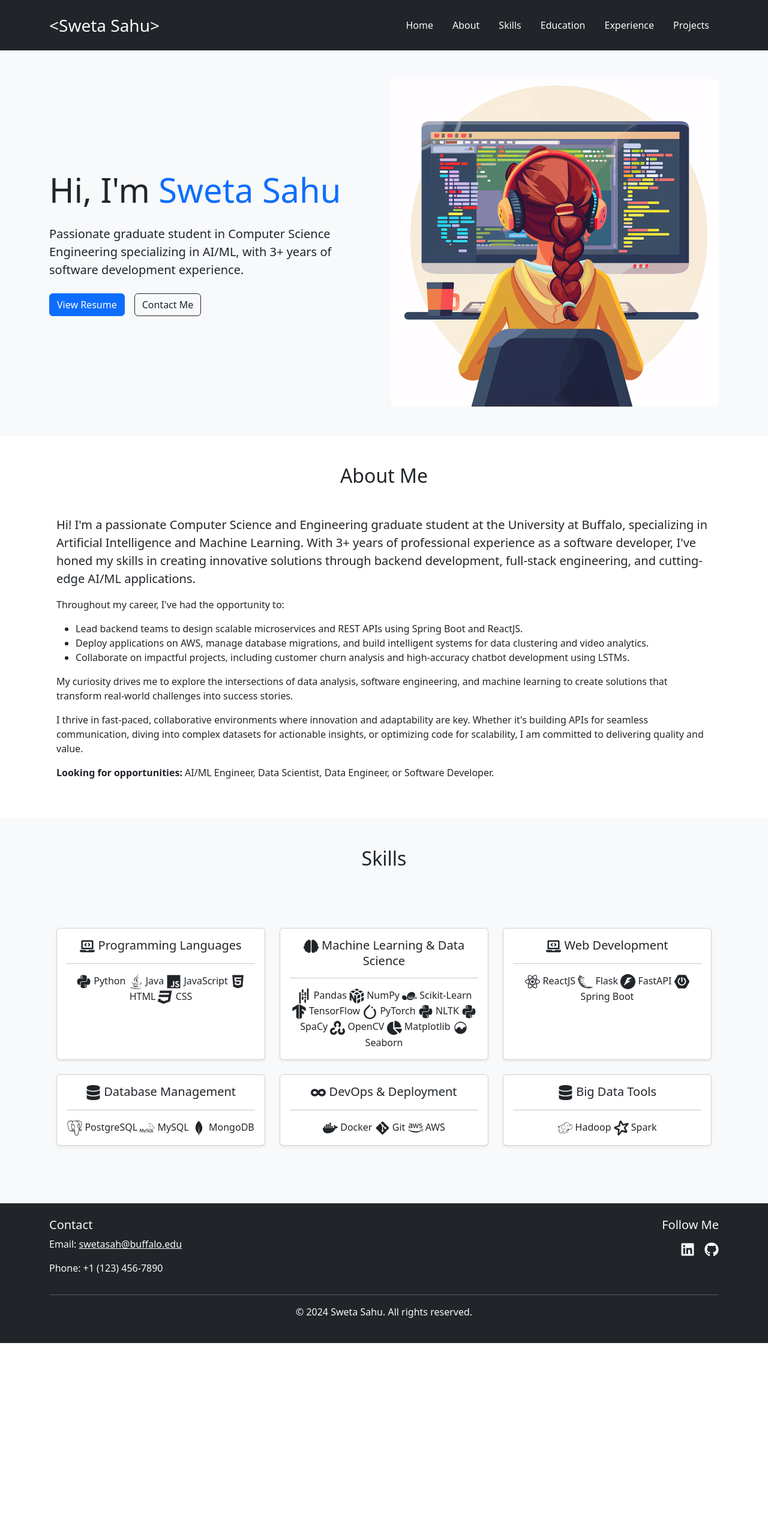
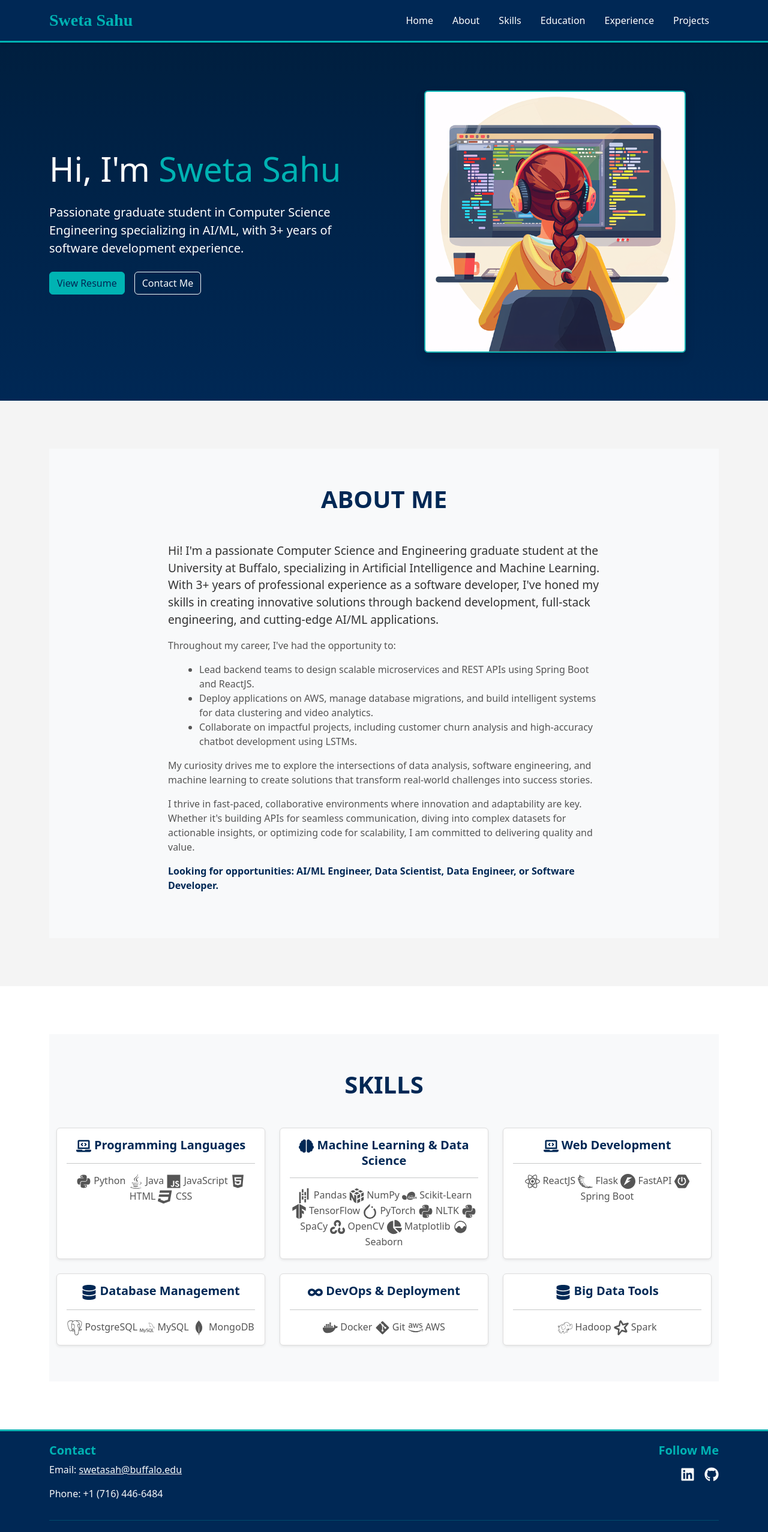
Before and after one commit to sweta-sahu/Portfolio, a Next.js app: page / in a window 1280 px wide. Shown: the top 2554 px of the page at 60% size. Before the commit the page ends 2239 px from the top, so only its background shows below. Built offline with nearby package versions, Linux system fonts and the light colour scheme.

Commit message:
issue 3 resolve

```diff
--- a/src/components/footer/Footer.js
+++ b/src/components/footer/Footer.js
@@ -1,32 +1,72 @@
 import { Container, Row, Col } from "react-bootstrap";
-import { FaLinkedin, FaGithub } from 'react-icons/fa';
+import { FaLinkedin, FaGithub } from "react-icons/fa";
 
 function Footer() {
   return (
-    <footer className="bg-dark text-light py-4">
+    <footer
+      style={{
+        backgroundColor: "#002855",
+        color: "#f8f9fa",
+        padding: "20px 0",
+        borderTop: '3px solid #00b3b3',
+      }}
+    >
       <Container>
         <Row>
           <Col md={6}>
-            <h5>Contact</h5>
-            <p>Email: <a href="mailto:swetasah@buffalo.edu" className="text-light">swetasah@buffalo.edu</a></p>
-            <p>Phone: +1 (123) 456-7890</p>
+            <h5 style={{ color: "#00b3b3", fontWeight: "bold" }}>Contact</h5>
+            <p>
+              Email:{" "}
+              <a href="mailto:swetasah@buffalo.edu" className="text-light">
+                swetasah@buffalo.edu
+              </a>
+            </p>
+            <p>Phone: +1 (716) 446-6484</p>
           </Col>
+
           <Col md={6} className="text-md-end">
-            <h5>Follow Me</h5>
+            <h5 style={{ color: "#00b3b3", fontWeight: "bold" }}>Follow Me</h5>
             <div className="d-flex justify-content-md-end gap-3">
-              <a href="https://www.linkedin.com/in/23-sweta-sahu/" target="_blank" rel="noopener noreferrer" className="text-light fs-4">
+              <a
+                href="https://www.linkedin.com/in/23-sweta-sahu/"
+                target="_blank"
+                rel="noopener noreferrer"
+                className="text-light fs-4"
+                style={{
+                  transition: "color 0.3s",
+                }}
+                onMouseEnter={(e) => (e.target.style.color = "#00b3b3")}
+                onMouseLeave={(e) => (e.target.style.color = "#f8f9fa")}
+              >
                 <FaLinkedin />
               </a>
-              <a href="https://github.com/sweta-sahu" target="_blank" rel="noopener noreferrer" className="text-light fs-4">
+              <a
+                href="https://github.com/sweta-sahu"
+                target="_blank"
+                rel="noopener noreferrer"
+                className="text-light fs-4"
+                style={{
+                  transition: "color 0.3s",
+                }}
+                onMouseEnter={(e) => (e.target.style.color = "#00b3b3")}
+                onMouseLeave={(e) => (e.target.style.color = "#f8f9fa")}
+              >
                 <FaGithub />
               </a>
             </div>
           </Col>
         </Row>
-        <hr className="border-light my-3" />
+
+        <hr
+          style={{
+            borderTop: "1px solid #00b3b3",
+          }}
+        />
         <Row>
           <Col className="text-center">
-            <p>© {new Date().getFullYear()} Sweta Sahu. All rights reserved.</p>
+            <p style={{ fontSize: "0.9rem", color: "#aaa" }}>
+              © {new Date().getFullYear()} Sweta Sahu. All rights reserved.
+            </p>
           </Col>
         </Row>
       </Container>
--- a/src/components/header/Header.js
+++ b/src/components/header/Header.js
@@ -5,20 +5,48 @@ import 'bootstrap/dist/css/bootstrap.min.css';
 
 function Header() {
   return (
-    <Navbar expand="lg" className="bg-dark text-light py-3" sticky="top">
+    <Navbar
+      expand="lg"
+      sticky="top"
+      style={{
+        backgroundColor: '#002855',
+        boxShadow: '0 4px 6px rgba(0, 0, 0, 0.1)',
+        borderBottom: '3px solid #00b3b3',
+      }}
+    >
       <Container>
-        <Navbar.Brand href="/" className="text-light fs-3">
-          &lt;Sweta Sahu&gt;
+        <Navbar.Brand
+          href="/"
+          className="fs-3"
+          style={{
+            color: '#00b3b3',
+            fontFamily: '"Pacifico", cursive',
+            fontWeight: 'bold',
+          }}
+        >
+          Sweta Sahu
         </Navbar.Brand>
         <Navbar.Toggle aria-controls="basic-navbar-nav" />
         <Navbar.Collapse id="basic-navbar-nav">
           <Nav className="ms-auto">
-            <Nav.Link href="/" className="text-light mx-2">Home</Nav.Link>
-            <Nav.Link href="#about" className="text-light mx-2">About</Nav.Link>
-            <Nav.Link href="#skills" className="text-light mx-2">Skills</Nav.Link>
-            <Nav.Link href="/education" className="text-light mx-2">Education</Nav.Link>
-            <Nav.Link href="/experience" className="text-light mx-2">Experience</Nav.Link>
-            <Nav.Link href="/projects" className="text-light mx-2">Projects</Nav.Link>
+            <Nav.Link href="/" className="mx-2" style={{ color: '#fff', fontWeight: '500' }}>
+              Home
+            </Nav.Link>
+            <Nav.Link href="#about" className="mx-2" style={{ color: '#fff', fontWeight: '500' }}>
+              About
+            </Nav.Link>
+            <Nav.Link href="#skills" className="mx-2" style={{ color: '#fff', fontWeight: '500' }}>
+              Skills
+            </Nav.Link>
+            <Nav.Link href="/education" className="mx-2" style={{ color: '#fff', fontWeight: '500' }}>
+              Education
+            </Nav.Link>
+            <Nav.Link href="/experience" className="mx-2" style={{ color: '#fff', fontWeight: '500' }}>
+              Experience
+            </Nav.Link>
+            <Nav.Link href="/projects" className="mx-2" style={{ color: '#fff', fontWeight: '500' }}>
+              Projects
+            </Nav.Link>
           </Nav>
         </Navbar.Collapse>
       </Container>
--- a/src/components/pages/About.js
+++ b/src/components/pages/About.js
@@ -2,37 +2,48 @@ import { Container, Row, Col } from "react-bootstrap";
 
 export default function About() {
   return (
+    <div style={{ backgroundColor: "#f8f9fa", padding: "60px 0" }}>
       <Container>
         <Row>
           <Col>
-          {/* <h2 className="text-center mb-4">About Me</h2> */}
+            <h2
+              className="text-center mb-5"
+              style={{
+                fontSize: "2.5rem",
+                fontWeight: "bold",
+                color: "#002855",
+                textTransform: "uppercase",
+              }}
+            >
+              About Me
+            </h2>
           </Col>
         </Row>
         <Row className="align-items-center">
-        {/* Text Content */}
-        <Col>
-          <p className="lead">
+          <Col md={12} lg={8} className="mx-auto">
+            <p className="lead" style={{ color: "#333", fontSize: "1.2rem" }}>
               Hi! I'm a passionate Computer Science and Engineering graduate student at the University at Buffalo, specializing in Artificial Intelligence and Machine Learning. With 3+ years of professional experience as a software developer, I've honed my skills in creating innovative solutions through backend development, full-stack engineering, and cutting-edge AI/ML applications.
             </p>
-          <p>
+            <p style={{ color: "#555" }}>
               Throughout my career, I've had the opportunity to:
             </p>
-          <ul>
+            <ul style={{ color: "#555", marginLeft: "20px" }}>
               <li>Lead backend teams to design scalable microservices and REST APIs using Spring Boot and ReactJS.</li>
               <li>Deploy applications on AWS, manage database migrations, and build intelligent systems for data clustering and video analytics.</li>
               <li>Collaborate on impactful projects, including customer churn analysis and high-accuracy chatbot development using LSTMs.</li>
             </ul>
-          <p>
+            <p style={{ color: "#555" }}>
               My curiosity drives me to explore the intersections of data analysis, software engineering, and machine learning to create solutions that transform real-world challenges into success stories.
             </p>
-          <p>
+            <p style={{ color: "#555" }}>
               I thrive in fast-paced, collaborative environments where innovation and adaptability are key. Whether it's building APIs for seamless communication, diving into complex datasets for actionable insights, or optimizing code for scalability, I am committed to delivering quality and value.
             </p>
-          <p>
-            <strong>Looking for opportunities:</strong> AI/ML Engineer, Data Scientist, Data Engineer, or Software Developer.
+            <p style={{ fontWeight: "bold", color: "#002855" }}>
+              Looking for opportunities: AI/ML Engineer, Data Scientist, Data Engineer, or Software Developer.
             </p>
           </Col>
         </Row>
       </Container>
+    </div>
   );
 }
--- a/src/components/pages/Home.js
+++ b/src/components/pages/Home.js
@@ -2,45 +2,84 @@ import Header from '../header/Header';
 import Footer from '../footer/Footer';
 import About from './About';
 import Skills from './Skills';
-import Education from './Education';
-import Experience from './Experience';
-import Projects from './Projects';
 import { Container, Row, Col, Button } from 'react-bootstrap';
+import Loader from '../loader/Loader';
+import {useEffect, useState} from 'react';
 
 function Home() {
+
+  const [loading, setLoading] = useState(true);
+
+  useEffect(() => {
+    const timer = setTimeout(() => setLoading(false), 3000);
+    return () => clearTimeout(timer);
+  }, []);
+
+  if (loading) {
+    return <Loader />;
+  }
+
   return (
     <>
       <Header />
-      <section id="home" className="bg-light py-5">
+      <section
+        id="home"
+        style={{
+          background: 'linear-gradient(180deg, #001f3f, #002855)',
+          color: '#fff',
+          padding: '80px 0',
+        }}
+      >
         <Container>
           <Row className="align-items-center">
             <Col md={6} className="text-center text-md-start">
-              <h1 className="display-4 mb-4">Hi, I'm <span className="text-primary">Sweta Sahu</span></h1>
+              <h1 className="display-4 mb-4">
+                Hi, I'm <span style={{ color: '#00b3b3' }}>Sweta Sahu</span>
+              </h1>
               <p className="lead mb-4">
                 Passionate graduate student in Computer Science Engineering specializing in AI/ML, with 3+ years of software development experience.
               </p>
-              <Button variant="primary" className="me-3" href="https://drive.google.com/file/d/1w8LDmNsZyy-4uiVpJWDnvGucwidvmku_/view?usp=drive_link" target="_blank">
+              <Button
+                variant="light"
+                className="me-3"
+                href="https://drive.google.com/file/d/1w8LDmNsZyy-4uiVpJWDnvGucwidvmku_/view?usp=drive_link"
+                target="_blank"
+                style={{
+                  color: '#002855',
+                  backgroundColor: '#00b3b3',
+                  borderColor: '#00b3b3',
+                }}
+              >
                 View Resume
               </Button>
-              <Button variant="outline-dark" href="mailto:swetasah@buffalo.edu">Contact Me</Button>
+              <Button variant="outline-light" href="mailto:swetasah@buffalo.edu">
+                Contact Me
+              </Button>
             </Col>
             <Col md={6} className="text-center">
-              <img src="/assets/developer.png" alt="Sweta Sahu" className="img-fluid" />
+              <img
+                src="/assets/developer.png"
+                alt="Sweta Sahu"
+                className="img-fluid rounded shadow"
+                style={{
+                  border: '2px solid #00b3b3',
+                  maxWidth: '80%',
+                  height: 'auto',
+                }}
+              />
             </Col>
           </Row>
         </Container>
       </section>
 
-      <section id="about" className="py-5">
+      <section id="about" style={{ backgroundColor: '#f4f4f4', padding: '80px 0' }}>
         <Container>
-          <h2 className="text-center mb-5">About Me</h2>
           <About />
         </Container>
       </section>
 
-      <section id="skills" className="bg-light py-5">
+      <section id="skills" style={{ backgroundColor: '#fff', padding: '80px 0' }}>
         <Container>
-          <h2 className="text-center mb-5">Skills</h2>
           <Skills />
         </Container>
       </section>
--- a/src/components/pages/Skills.js
+++ b/src/components/pages/Skills.js
@@ -9,14 +9,28 @@ function Skills() {
   const iconSize = 25;
 
   return (
-    <Container className="py-5">
+    <div style={{ backgroundColor: "#f8f9fa", padding: "60px 0" }}>
+      <Container>
+        <h2
+          className="text-center mb-5"
+          style={{
+            fontSize: "2.5rem",
+            fontWeight: "bold",
+            color: "#002855",
+            textTransform: "uppercase",
+          }}
+        >
+          Skills
+        </h2>
         <Row className="g-4">
           <Col lg={4} md={6} sm={12}>
-          <Card className="text-center h-100 shadow-sm">
+            <Card className="text-center h-100 shadow-sm" style={{ border: "1px solid #ddd" }}>
               <Card.Body>
-              <Card.Title><FaLaptopCode size={iconSize} /> Programming Languages</Card.Title>
+                <Card.Title style={{ color: "#002855", fontWeight: "bold" }}>
+                  <FaLaptopCode size={iconSize} /> Programming Languages
+                </Card.Title>
                 <hr />
-              <Card.Text>
+                <Card.Text style={{ color: "#555" }}>
                   <FaPython size={iconSize} /> Python <FaJava size={iconSize} /> Java <FaJs size={iconSize} /> JavaScript <FaHtml5 size={iconSize} /> HTML <FaCss3 size={iconSize} /> CSS
                 </Card.Text>
               </Card.Body>
@@ -24,11 +38,13 @@ function Skills() {
           </Col>
 
           <Col lg={4} md={6} sm={12}>
-          <Card className="text-center h-100 shadow-sm">
+            <Card className="text-center h-100 shadow-sm" style={{ border: "1px solid #ddd" }}>
               <Card.Body>
-              <Card.Title><FaBrain size={iconSize} /> Machine Learning & Data Science</Card.Title>
+                <Card.Title style={{ color: "#002855", fontWeight: "bold" }}>
+                  <FaBrain size={iconSize} /> Machine Learning & Data Science
+                </Card.Title>
                 <hr />
-              <Card.Text>
+                <Card.Text style={{ color: "#555" }}>
                   <SiPandas size={iconSize} /> Pandas <SiNumpy size={iconSize} /> NumPy <SiScikitlearn size={iconSize} /> Scikit-Learn <SiTensorflow size={iconSize} /> TensorFlow <SiPytorch size={iconSize} /> PyTorch <FaPython size={iconSize} /> NLTK <FaPython size={iconSize} /> SpaCy <SiOpencv size={iconSize} /> OpenCV <FaChartPie size={iconSize} /> Matplotlib <IoIosAnalytics size={iconSize} /> Seaborn
                 </Card.Text>
               </Card.Body>
@@ -36,11 +52,13 @@ function Skills() {
           </Col>
 
           <Col lg={4} md={6} sm={12}>
-          <Card className="text-center h-100 shadow-sm">
+            <Card className="text-center h-100 shadow-sm" style={{ border: "1px solid #ddd" }}>
               <Card.Body>
-              <Card.Title><FaLaptopCode size={iconSize} /> Web Development</Card.Title>
+                <Card.Title style={{ color: "#002855", fontWeight: "bold" }}>
+                  <FaLaptopCode size={iconSize} /> Web Development
+                </Card.Title>
                 <hr />
-              <Card.Text>
+                <Card.Text style={{ color: "#555" }}>
                   <SiReact size={iconSize} /> ReactJS <SiFlask size={iconSize} /> Flask <SiFastapi size={iconSize} /> FastAPI <SiSpringboot size={iconSize} /> Spring Boot
                 </Card.Text>
               </Card.Body>
@@ -48,11 +66,13 @@ function Skills() {
           </Col>
 
           <Col lg={4} md={6} sm={12}>
-          <Card className="text-center h-100 shadow-sm">
+            <Card className="text-center h-100 shadow-sm" style={{ border: "1px solid #ddd" }}>
               <Card.Body>
-              <Card.Title><FaDatabase size={iconSize} /> Database Management</Card.Title>
+                <Card.Title style={{ color: "#002855", fontWeight: "bold" }}>
+                  <FaDatabase size={iconSize} /> Database Management
+                </Card.Title>
                 <hr />
-              <Card.Text>
+                <Card.Text style={{ color: "#555" }}>
                   <SiPostgresql size={iconSize} /> PostgreSQL <SiMysql size={iconSize} /> MySQL <SiMongodb size={iconSize} /> MongoDB
                 </Card.Text>
               </Card.Body>
@@ -60,11 +80,13 @@ function Skills() {
           </Col>
 
           <Col lg={4} md={6} sm={12}>
-          <Card className="text-center h-100 shadow-sm">
+            <Card className="text-center h-100 shadow-sm" style={{ border: "1px solid #ddd" }}>
               <Card.Body>
-              <Card.Title><FaInfinity size={iconSize} /> DevOps & Deployment</Card.Title>
+                <Card.Title style={{ color: "#002855", fontWeight: "bold" }}>
+                  <FaInfinity size={iconSize} /> DevOps & Deployment
+                </Card.Title>
                 <hr />
-              <Card.Text>
+                <Card.Text style={{ color: "#555" }}>
                   <FaDocker size={iconSize} /> Docker <FaGitAlt size={iconSize} /> Git <FaAws size={iconSize} /> AWS
                 </Card.Text>
               </Card.Body>
@@ -72,11 +94,13 @@ function Skills() {
           </Col>
 
           <Col lg={4} md={6} sm={12}>
-          <Card className="text-center h-100 shadow-sm">
+            <Card className="text-center h-100 shadow-sm" style={{ border: "1px solid #ddd" }}>
               <Card.Body>
-              <Card.Title><FaDatabase size={iconSize} /> Big Data Tools</Card.Title>
+                <Card.Title style={{ color: "#002855", fontWeight: "bold" }}>
+                  <FaDatabase size={iconSize} /> Big Data Tools
+                </Card.Title>
                 <hr />
-              <Card.Text>
+                <Card.Text style={{ color: "#555" }}>
                   <SiApachehadoop size={iconSize} /> Hadoop <SiApachespark size={iconSize} /> Spark
                 </Card.Text>
               </Card.Body>
@@ -84,6 +108,7 @@ function Skills() {
           </Col>
         </Row>
       </Container>
+    </div>
   );
 }
 
```
Also changed, not shown: src/components/loader/Loader.js (+49 -7 lines), src/components/pages/Education.js (+5 -19 lines), src/components/pages/Experience.js (+5 -19 lines), src/components/pages/Projects.js (+109 -72 lines). Lines whose indentation alone changed are shown as unchanged.
